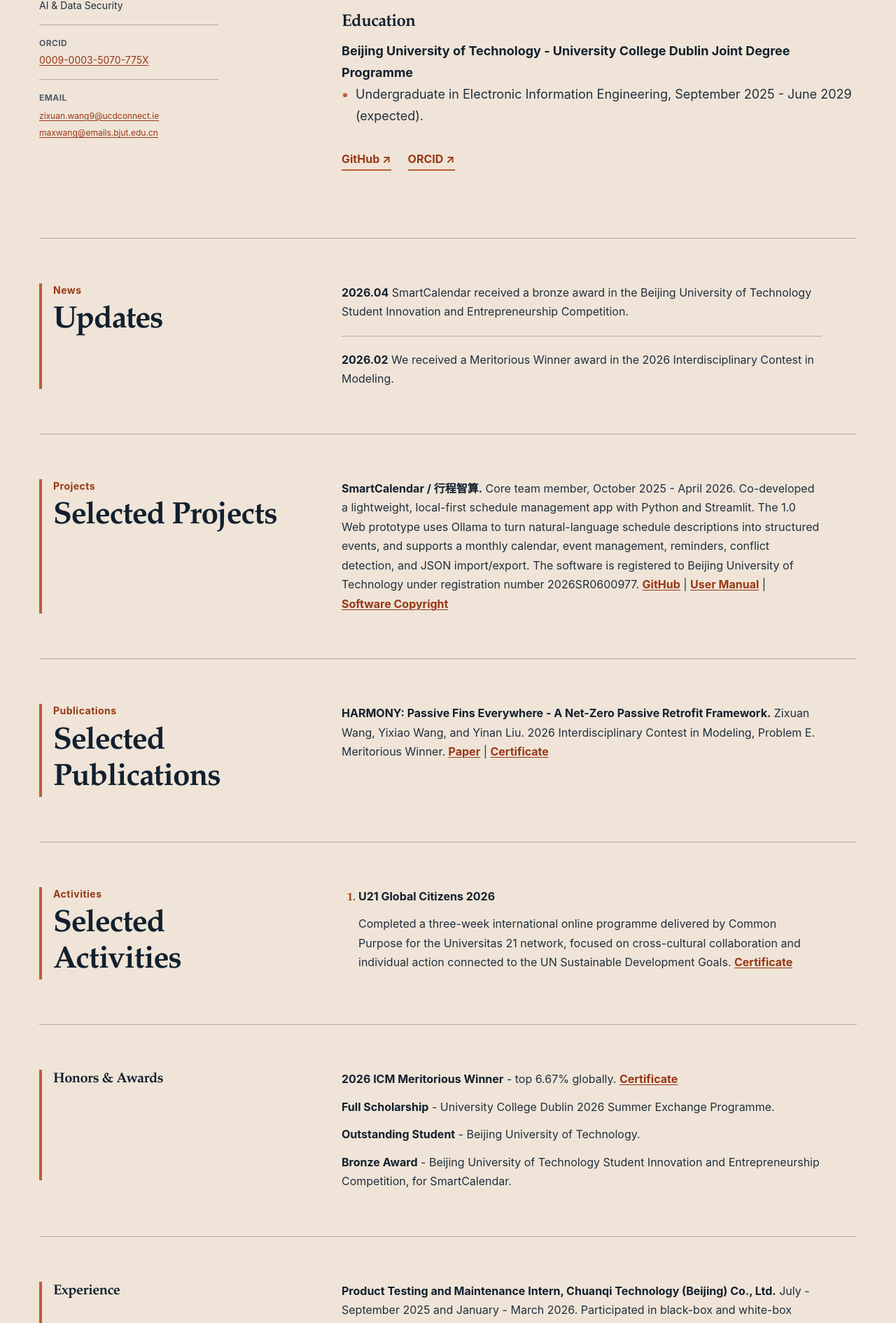
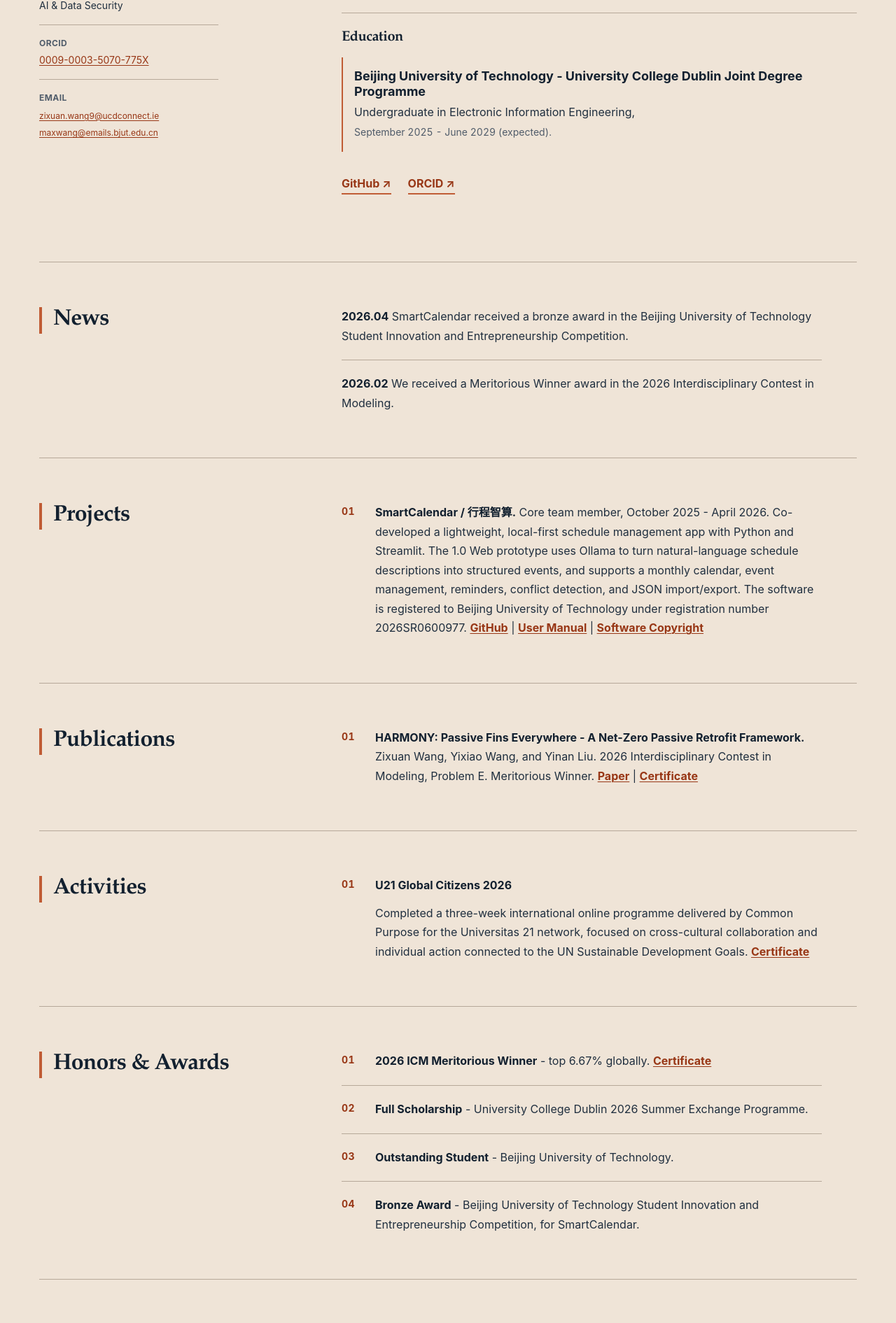
Before and after one commit to MaxZixuanWang/maxzixuanwang.github.io, a Next.js app: page / in a window 1280 px wide. Shown: the part 502-2393 px from the top of the page at 70% size. Built offline with nearby package versions, Linux system fonts and the light colour scheme.

Commit message:
Refine homepage headings and numbering

```diff
--- a/app/hallmark.css
+++ b/app/hallmark.css
@@ -1,5 +1,5 @@
-/* Hallmark · pre-emit critique: P5 H5 E4 S5 R5 V4 */
-/* Hallmark · macrostructure: Long Document · section knobs: flow=continuous, divider=hairline, cards=none
+/* Hallmark · pre-emit critique: P5 H5 E5 S5 R5 V4 */
+/* Hallmark · macrostructure: Long Document · section knobs: flow=continuous, headings=single-title, entries=01-indexed, cards=none
  * genre: editorial
  * theme: custom · vibe: "Apple precision, Claude warmth, academic restraint" · paper: oklch(92.5% 0.022 74) · accent: oklch(59% 0.139 41)
  * display: roman serif · body: system grotesk · axes: light / roman-serif / chromatic-terracotta
@@ -301,11 +301,45 @@ section {
   margin-block-start: var(--space-4);
 }
 
-.about-content h3 {
-  margin-block: var(--space-8) var(--space-3);
+.about-content h2 {
+  margin-block: var(--space-8) var(--space-4);
+  padding-block-start: var(--space-6);
+  border-block-start: var(--rule-thin) solid var(--color-rule);
   color: var(--color-ink);
-  font-size: var(--text-xl);
+  font-size: var(--text-lg);
   line-height: var(--leading-heading);
+}
+
+.about-content h2 + p {
+  padding: var(--space-4) 0 var(--space-2) var(--space-4);
+  border-inline-start: var(--rule-focus) solid var(--color-accent);
+  color: var(--color-ink);
+}
+
+.about-content h2 + p strong {
+  display: block;
+  color: var(--color-ink);
+  font-size: var(--text-md);
+  line-height: var(--leading-heading);
+}
+
+.about-content h2 + p + p {
+  margin-block-start: 0;
+  padding: 0 0 var(--space-1) var(--space-4);
+  border-inline-start: var(--rule-focus) solid var(--color-accent);
+  color: var(--color-ink-raised);
+  font-size: var(--text-base);
+  line-height: var(--leading-compact);
+}
+
+.about-content h2 + p + p + p {
+  margin-block-start: 0;
+  padding: 0 0 var(--space-4) var(--space-4);
+  border-inline-start: var(--rule-focus) solid var(--color-accent);
+  color: var(--color-ink-muted);
+  font-family: var(--font-utility);
+  font-size: var(--text-sm);
+  font-variant-numeric: tabular-nums;
 }
 
 .about-content ul {
@@ -340,9 +374,8 @@ section {
 }
 
 .section-heading {
-  display: grid;
-  align-content: start;
-  gap: var(--space-2);
+  display: block;
+  align-self: start;
   min-inline-size: 0;
   padding-inline-start: var(--space-4);
   border-inline-start: var(--space-1) solid var(--color-accent);
@@ -350,7 +383,7 @@ section {
 
 .section-heading h2 {
   color: var(--color-ink);
-  font-size: clamp(var(--text-2xl), 8vw, var(--text-3xl));
+  font-size: clamp(var(--text-xl), 6vw, var(--text-2xl));
   line-height: var(--leading-heading);
 }
 
@@ -372,10 +405,6 @@ section {
   list-style: none;
 }
 
-.activity-list > ol {
-  padding-inline-start: var(--space-6);
-}
-
 .entry-list li,
 .activity-list li,
 .compact-content li {
@@ -384,26 +413,61 @@ section {
 }
 
 .entry-list > ul > li,
-.activity-list > ol > li {
+.activity-list > ol > li,
+.numbered-list > ul > li,
+.numbered-list > ol > li {
   padding-block: var(--space-5);
   border-block-start: var(--rule-thin) solid var(--color-rule);
 }
 
 .entry-list > ul > li:first-child,
-.activity-list > ol > li:first-child {
+.activity-list > ol > li:first-child,
+.numbered-list > ul > li:first-child,
+.numbered-list > ol > li:first-child {
   padding-block-start: 0;
   border-block-start: 0;
 }
 
 .entry-list > ul > li:last-child,
-.activity-list > ol > li:last-child {
+.activity-list > ol > li:last-child,
+.numbered-list > ul > li:last-child,
+.numbered-list > ol > li:last-child {
   padding-block-end: 0;
 }
 
-.activity-list li::marker {
+.numbered-list > ul,
+.numbered-list > ol {
+  counter-reset: section-entry;
+  padding: 0;
+  list-style: none;
+}
+
+.numbered-list > ul > li,
+.numbered-list > ol > li {
+  --entry-number-top: var(--space-5);
+  position: relative;
+  counter-increment: section-entry;
+  padding-inline-start: var(--space-12);
+}
+
+.numbered-list > ul > li:first-child,
+.numbered-list > ol > li:first-child {
+  --entry-number-top: 0;
+}
+
+.numbered-list > ul > li::before,
+.numbered-list > ol > li::before {
+  position: absolute;
+  inset-block-start: var(--entry-number-top);
+  inset-inline-start: 0;
   color: var(--color-accent-deep);
-  font-family: var(--font-display);
+  content: counter(section-entry, decimal-leading-zero);
+  font-family: var(--font-utility);
+  font-size: var(--text-sm);
   font-weight: 700;
+  font-variant-numeric: tabular-nums;
+  letter-spacing: var(--tracking-label);
+  line-height: var(--leading-body);
 }
 
 .activity-list p {
@@ -437,20 +501,6 @@ section {
 
 .compact-sections > div + div {
   border-block-start-color: var(--color-rule);
-}
-
-.compact-sections .section-label {
-  margin-block-end: var(--space-4);
-  color: var(--color-ink);
-  font-family: var(--font-display);
-  font-size: var(--text-lg);
-  letter-spacing: var(--tracking-tight);
-  padding-inline-start: var(--space-4);
-  border-inline-start: var(--space-1) solid var(--color-accent);
-}
-
-.compact-content li + li {
-  margin-block-start: var(--space-3);
 }
 
 .site-footer {
@@ -579,7 +629,7 @@ section {
   }
 
   .section-heading h2 {
-    font-size: var(--text-3xl);
+    font-size: var(--text-2xl);
   }
 
   .compact-sections > div {
--- a/app/page.tsx
+++ b/app/page.tsx
@@ -146,8 +146,7 @@ export default function Home() {
 
         <section className="content-section" id="news">
           <header className="section-heading">
-            <p className="section-label">News</p>
-            <h2>Updates</h2>
+            <h2>News</h2>
           </header>
           <EditableContent
             className="editable-content entry-list news-list"
@@ -158,11 +157,10 @@ export default function Home() {
 
         <section className="content-section" id="projects">
           <header className="section-heading">
-            <p className="section-label">Projects</p>
-            <h2>Selected Projects</h2>
+            <h2>Projects</h2>
           </header>
           <EditableContent
-            className="editable-content entry-list publication-list"
+            className="editable-content entry-list publication-list numbered-list"
           >
             {content.projects}
           </EditableContent>
@@ -170,11 +168,10 @@ export default function Home() {
 
         <section className="content-section" id="publications">
           <header className="section-heading">
-            <p className="section-label">Publications</p>
-            <h2>Selected Publications</h2>
+            <h2>Publications</h2>
           </header>
           <EditableContent
-            className="editable-content entry-list publication-list"
+            className="editable-content entry-list publication-list numbered-list"
           >
             {content.publications}
           </EditableContent>
@@ -182,11 +179,10 @@ export default function Home() {
 
         <section className="content-section" id="activities">
           <header className="section-heading">
-            <p className="section-label">Activities</p>
-            <h2>Selected Activities</h2>
+            <h2>Activities</h2>
           </header>
           <EditableContent
-            className="editable-content activity-list"
+            className="editable-content activity-list numbered-list"
           >
             {content.activities}
           </EditableContent>
@@ -194,17 +190,21 @@ export default function Home() {
 
         <section className="compact-sections" aria-label="Additional academic information">
           <div id="honors">
-            <p className="section-label">Honors &amp; Awards</p>
+            <header className="section-heading">
+              <h2>Honors &amp; Awards</h2>
+            </header>
             <EditableContent
-              className="editable-content compact-content"
+              className="editable-content compact-content numbered-list"
             >
               {content.honors}
             </EditableContent>
           </div>
           <div id="experience">
-            <p className="section-label">Experience</p>
+            <header className="section-heading">
+              <h2>Experience</h2>
+            </header>
             <EditableContent
-              className="editable-content compact-content"
+              className="editable-content compact-content numbered-list"
             >
               {content.experience}
             </EditableContent>
--- a/content/about.md
+++ b/content/about.md
@@ -4,7 +4,10 @@ My current interests are AI security and RAG. I am still at the beginning of tha
 
 Welcome to contact me!
 
-### Education
+## Education
 
 **Beijing University of Technology - University College Dublin Joint Degree Programme**
-- Undergraduate in Electronic Information Engineering, September 2025 - June 2029 (expected).
+
+Undergraduate in Electronic Information Engineering,
+
+September 2025 - June 2029 (expected).
```
Also changed, not shown: .hallmark/log.json.
